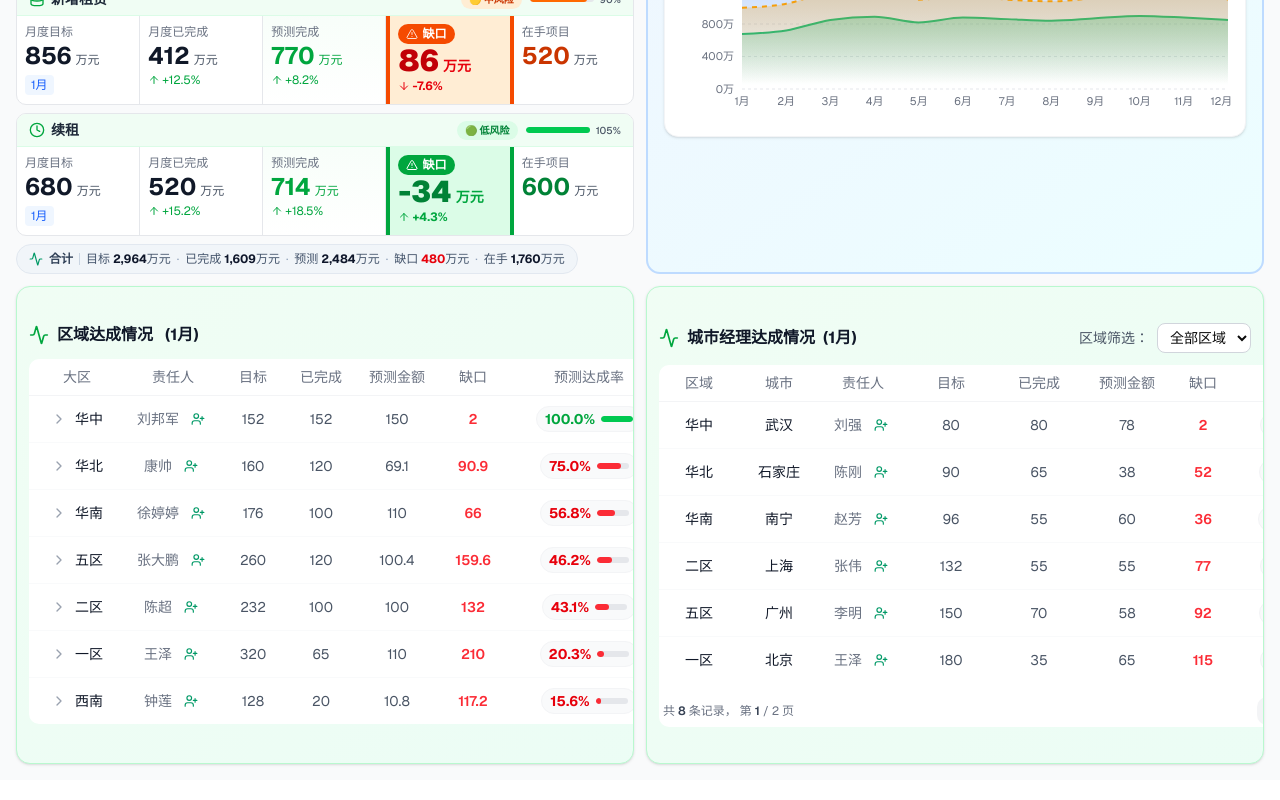
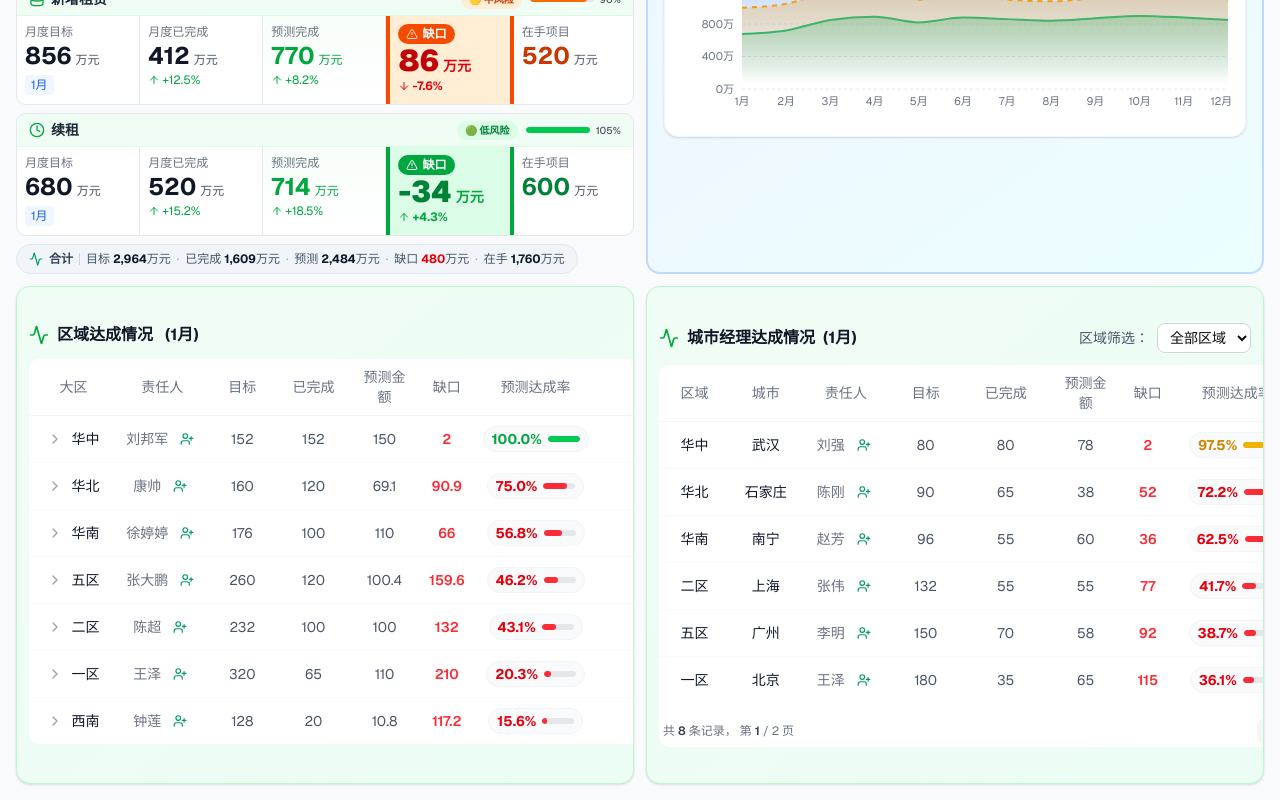
Before and after one commit to navylee1990/coze_jsc, a Next.js app: page /sales in a window 1280 px wide. Shown: the part 397-1197 px from the top of the page. Built offline with nearby package versions, Linux system fonts and the light colour scheme.

Commit message:
fix: 优化AO经营看板表格列宽，确保在手项目列完整显示

```diff
--- a/src/app/sales/page.tsx
+++ b/src/app/sales/page.tsx
@@ -1344,14 +1344,14 @@ export default function SalesDashboard() {
                 <div className="bg-white rounded-lg border-0 overflow-hidden min-w-[800px]">
                   <table className="w-full" style={{ tableLayout: 'fixed' }}>
                   <colgroup>
-                    <col style={{ width: '12%' }} />
-                    <col style={{ width: '12%' }} />
+                    <col style={{ width: '10%' }} />
+                    <col style={{ width: '10%' }} />
                     <col style={{ width: '8%' }} />
-                    <col style={{ width: '9%' }} />
-                    <col style={{ width: '10%' }} />
-                    <col style={{ width: '9%' }} />
-                    <col style={{ width: '20%' }} />
-                    <col style={{ width: '10%' }} />
+                    <col style={{ width: '8%' }} />
+                    <col style={{ width: '8%' }} />
+                    <col style={{ width: '6%' }} />
+                    <col style={{ width: '14%' }} />
+                    <col style={{ width: '16%' }} />
                     <col style={{ width: '10%' }} />
                   </colgroup>
                   <thead>
@@ -1473,15 +1473,15 @@ export default function SalesDashboard() {
                 <div className="bg-white rounded-lg border-0 overflow-hidden min-w-[800px]">
                   <table className="w-full" style={{ tableLayout: 'fixed' }}>
                   <colgroup>
+                    <col style={{ width: '8%' }} />
+                    <col style={{ width: '8%' }} />
                     <col style={{ width: '10%' }} />
+                    <col style={{ width: '8%' }} />
                     <col style={{ width: '10%' }} />
-                    <col style={{ width: '11%' }} />
-                    <col style={{ width: '11%' }} />
-                    <col style={{ width: '11%' }} />
-                    <col style={{ width: '11%' }} />
                     <col style={{ width: '8%' }} />
+                    <col style={{ width: '6%' }} />
+                    <col style={{ width: '14%' }} />
                     <col style={{ width: '18%' }} />
-                    <col style={{ width: '10%' }} />
                   </colgroup>
                   <thead>
                     <tr className="border-b border-gray-100">
```
